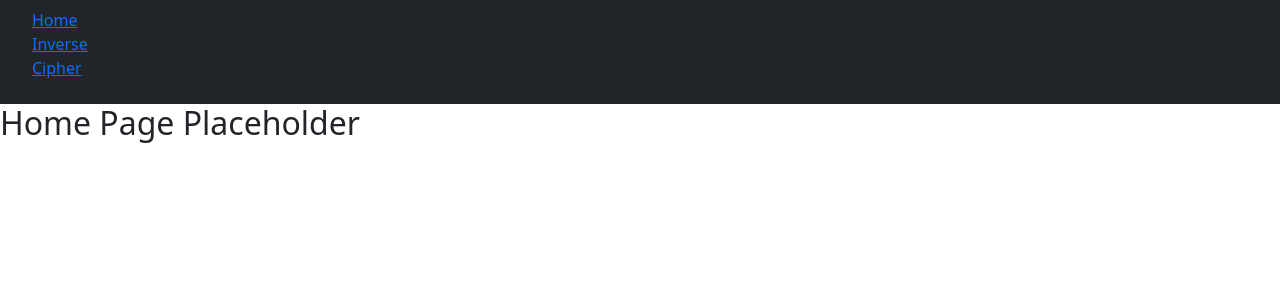
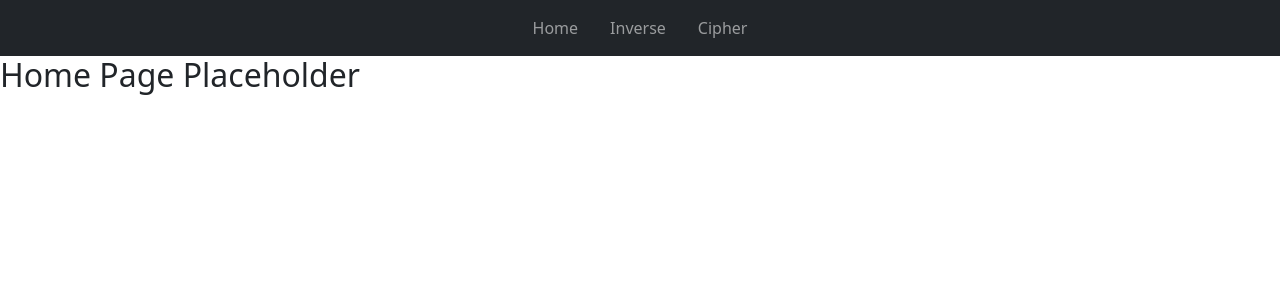
Before and after one commit to pem2k/cs_5002_final_front_end, a React (Create React App) app: page / in a window 1280 px wide. Shown: the top 300 px of the page. Built offline with nearby package versions, Linux system fonts and the light colour scheme.

Commit message:
Styled navbar

```diff
--- a/src/components/navbar.jsx
+++ b/src/components/navbar.jsx
@@ -4,11 +4,13 @@ import { Link } from "react-router-dom"
 export default function Navbar() {
   return (
     <nav className = "navbar navbar-dark bg-dark">
-      <ul>
-        <li><Link to="/">Home</Link></li>
-        <li><Link to="/Inverse">Inverse</Link></li>
-        <li><Link to="/Cipher">Cipher</Link></li>
-      </ul>
+      <div className = "container justify-content-center">
+        <ul className = "navbar-nav d-flex flex-row">
+          <li className="nav-item mx-3"><Link to="/" className="nav-link">Home</Link></li>
+          <li className="nav-item mx-3"><Link to="/Inverse" className="nav-link">Inverse</Link></li>
+          <li className="nav-item mx-3"><Link to="/Cipher" className="nav-link">Cipher</Link></li>
+        </ul>
+      </div>
     </nav>
   );
 }
```
